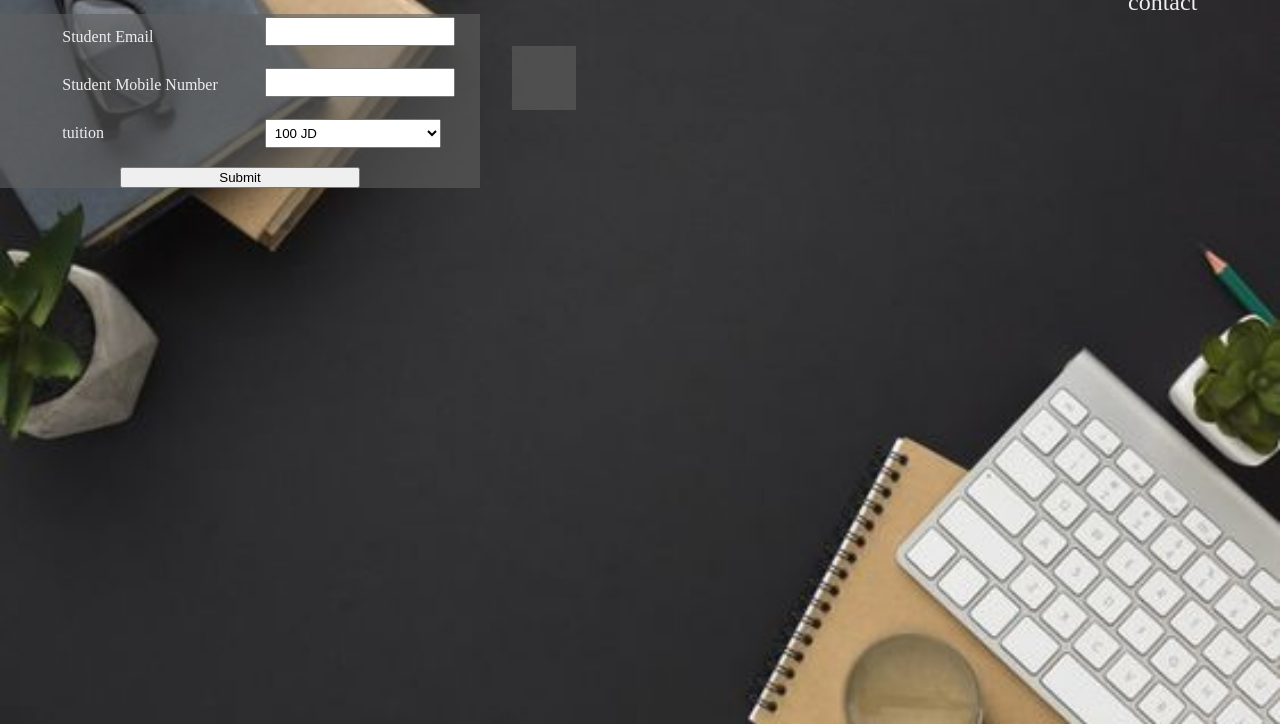
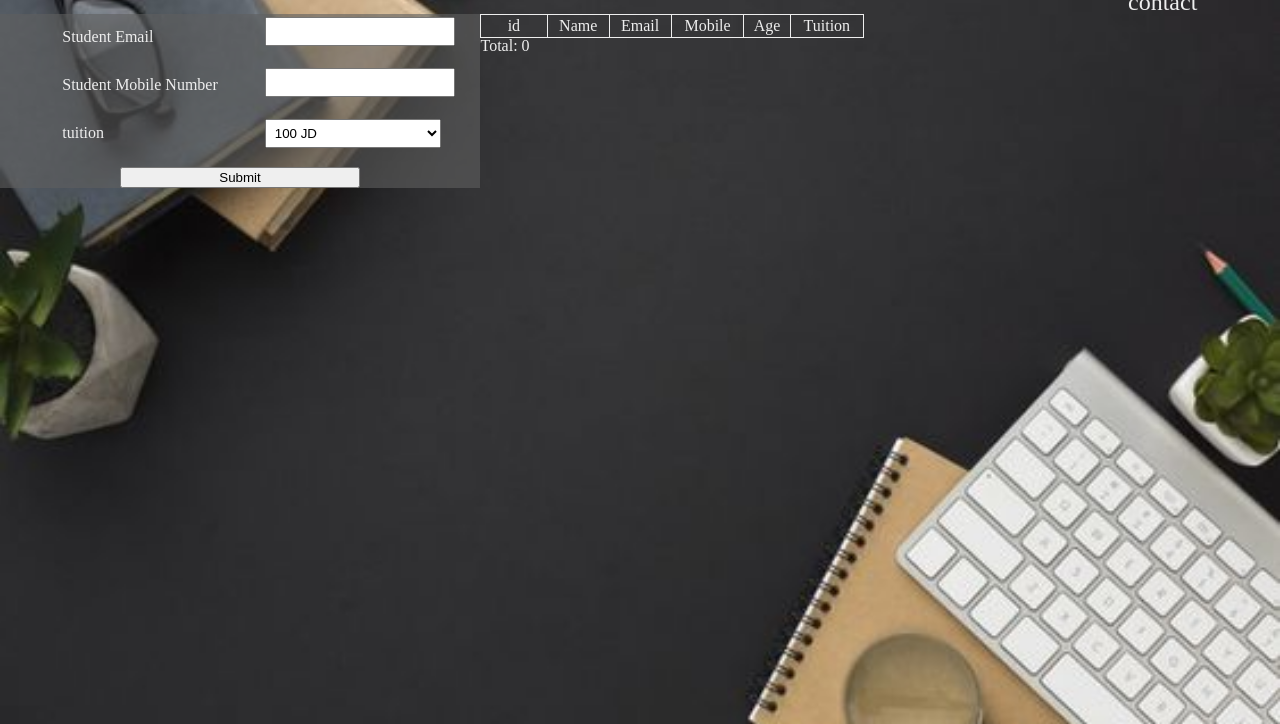
Before and after one commit to arahal81/StudentsList, a plain HTML site: page index.html in a window 1280 px wide. Shown: the part 76-800 px from the top of the page. Drawn offline with Linux system fonts and the light colour scheme.

Commit message:
Update index.html

```diff
--- a/index.html
+++ b/index.html
@@ -53,7 +53,17 @@
                 <input type="submit" id="btn">
             </form>
         </div>
-        <div id="tableDiv">
+        <div >
+             <table id="studentTable">
+                <tr>
+                    <th>id</th>
+                    <th>Name</th>
+                    <th>Email</th>
+                    <th>Mobile</th>
+                    <th>Age</th>
+                    <th>Tuition</th>
+                </tr>
+            </table>
         </div>
     </main>
     <footer>
```
